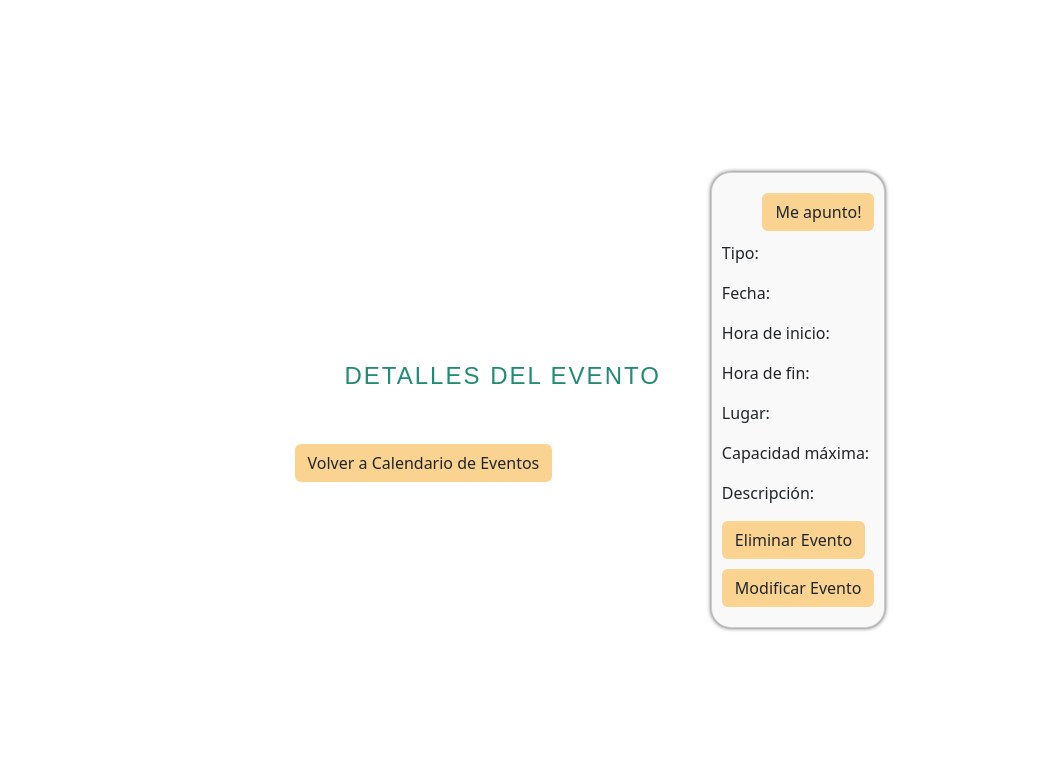
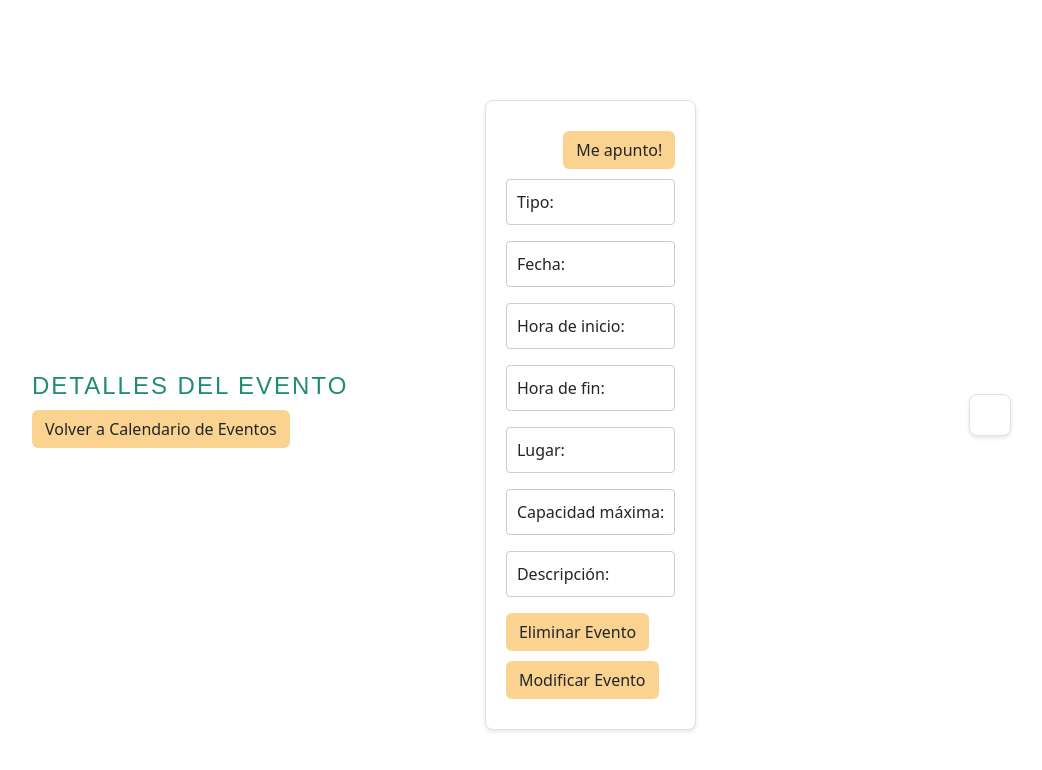
Before and after one commit to LorenaPonsico/Angular_Events_Personal_Project, an Angular app in the folder client/: page /event/1 in a window 1280 px wide. Shown: the top 770 px of the page, without its empty margins (50-1092 px from the left). Built offline with nearby package versions, Linux system fonts and the light colour scheme; no server answers.

Commit message:
hidden card update event details

```diff
--- a/client/src/app/components/user/event-details/event-details.component.css
+++ b/client/src/app/components/user/event-details/event-details.component.css
@@ -4,7 +4,7 @@
   display: flex;
   justify-content: center;
   align-items: center;
-  height: 100vh;
+margin-top: 100px;
 }
 
 .btn {
@@ -14,13 +14,8 @@
   /* Espacio entre los botones */
 }
 
-.title-details{
-  margin: 50px;
-}
 
-/* .btn-out{
 
-} */
 
 
 
@@ -30,17 +25,14 @@
 }
 
 .event-card {
-  text-align: left;
-  max-width: 400px;
-  border: 5px solid #ddd;
-  border-radius: 20px;
-  padding: 10px;
-  border: 1px solid #ccc;
-  background-color: #f9f9f9;
-  margin-top: 100px;
-  margin-bottom: 100px;
-  box-shadow: 0 0 4px rgba(0, 0, 0, 0.7);
-  background-color: #f9f9f9;
+  background-color: #fff;
+  border: 1px solid #e0e0e0;
+  border-radius: 8px;
+  box-shadow: 0 2px 4px rgba(0, 0, 0, 0.1);
+  padding: 20px;
+  margin: 20px;
+  max-width: 400px; /* Ajusta el ancho según tus necesidades */
+  margin: 0 auto; /* Centra la tarjeta horizontalmente */
 }
 
 .card-title {
@@ -55,3 +47,25 @@
   color: #fad390;
   /* Cambiar el color del texto del botón activo */
 }
+
+.form-group {
+  margin-bottom: 15px;
+}
+
+
+label {
+  font-weight: bold;
+}
+
+input[type="text"],
+input[type="date"],
+input[type="time"],
+textarea,
+p,
+select {
+  width: 100%;
+  padding: 10px;
+  border: 1px solid #ccc;
+  border-radius: 4px;
+  font-size: 16px;
+}
--- a/client/src/app/components/user/event-details/event-details.component.html
+++ b/client/src/app/components/user/event-details/event-details.component.html
@@ -1,6 +1,6 @@
 <div class="container">
     <div>
-    <p class="title title-details">Detalles del evento</p>
+    <h5 class="title">Detalles del evento</h5>
     <button class="btn btn-event  " [routerLink]="['/ver-eventos']">Volver a Calendario de Eventos</button>
     </div>
 
@@ -18,11 +18,14 @@
 
 
         <button class="btn btn-event " (click)="deleteEvent()">Eliminar Evento</button>
-        <button class="btn btn-event " (click)="updateEvent()">Modificar Evento</button>
-        <!-- ACTUALIZAR FORMULARIO -->
+        <button class="btn btn-event " (click)="showEventForm = !showEventForm">Modificar Evento</button>
+    </div>
+
 
 <!-- FORMULARIO DE EDICION / CAMBIAR DATOS EVENTO -->
-        <form *ngIf="updatedEvent" [formGroup]="eventForm"  (ngSubmit)="updateEvent()" >
+<div class="event-card">
+    <form *ngIf="showEventForm" [formGroup]="eventForm"  (ngSubmit)="updateEvent()" >
+            <h5 class="title">Modificar detalles de evento</h5>
 
             <div class="form-group">
                 <label for="title">Título:</label>
@@ -68,12 +71,12 @@
             <button type="submit" class="btn btn-primary" [disabled]="!eventForm.valid">Guardar Cambios</button>
         </form>
 
-
+</div>
 
 
         <app-confirmation-modal>Hola</app-confirmation-modal>
 
-    </div>
+
 
 </div>
 
--- a/client/src/app/components/user/event-details/event-details.component.ts
+++ b/client/src/app/components/user/event-details/event-details.component.ts
@@ -18,6 +18,7 @@ export class EventDetailsComponent implements OnInit {
   showDeleteConfirmationModal: boolean = false;
   updatedEvent!: Event;
   eventForm: FormGroup;
+  showEventForm = false;
 
   constructor(private route: ActivatedRoute, private eventsService: EventsService, private accountService: AccountService,
     private router: Router, private toastr: ToastrService, private fb: FormBuilder) {
```
